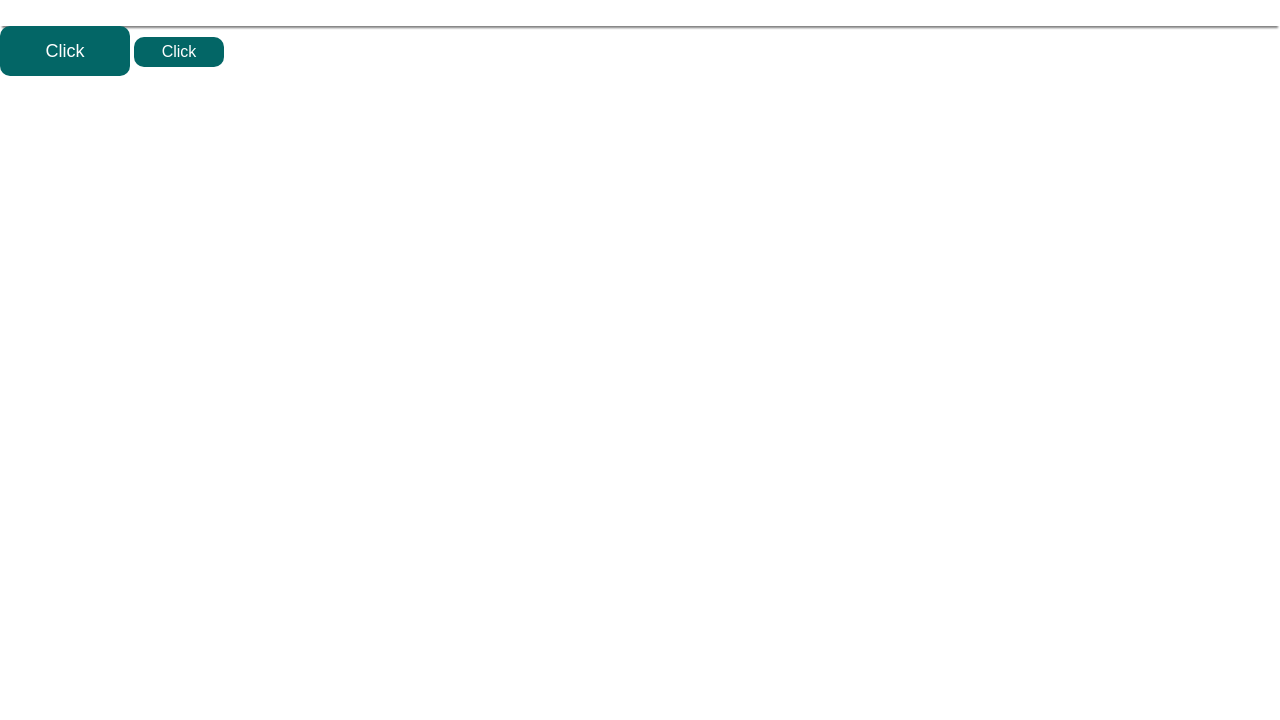
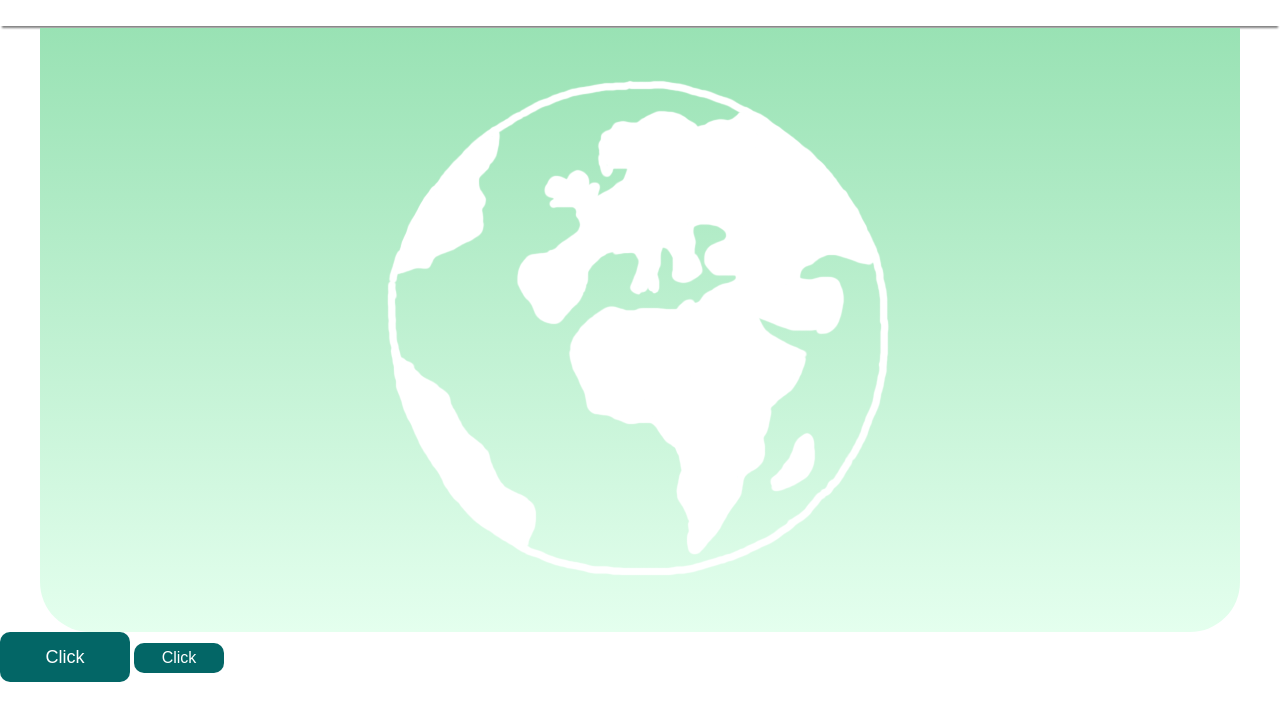
Before and after one commit to EnergyWise-BetaGroup/energy-wise-frontend, a plain HTML site: page template.html in a window 1280 px wide. Shown: the part 60-780 px from the top of the page. Drawn offline with Linux system fonts and the light colour scheme; a web font is replaced by a local one.

Commit message:
Add background image

```diff
--- a/styles/all.css
+++ b/styles/all.css
@@ -73,3 +73,29 @@ main-background{
     height: 30px;
     border: none;
 }
+
+.background-div{
+    background: linear-gradient(var(--background-dark), var(--background-light));
+    text-align: center;
+    border-radius: 0px 0px 50px 50px;
+    z-index: -1;
+}
+
+.background-image{
+    width: 350px;
+}
+
+@media screen and (min-width: 650px) {
+    .background-image{
+        width: unset;
+    }
+}
+
+@media screen and (min-width: 800px) {
+    .background-div{
+        max-width: 1200px;
+        margin-left: auto;
+        margin-right: auto;
+        margin-top: 2px;
+    }
+}
--- a/template.html
+++ b/template.html
@@ -19,7 +19,9 @@
         </header>
 
     <!-- Main block with backgound -->
-
+    <div class="background-div">
+        <img src="./assets/world.png" alt="World map outline" class="background-image">
+    </div>
 
     <!-- Large Button -->
         <button type="button" class="lg-button">Click</button>
```
Also changed, not shown: assets/world.png (added).
